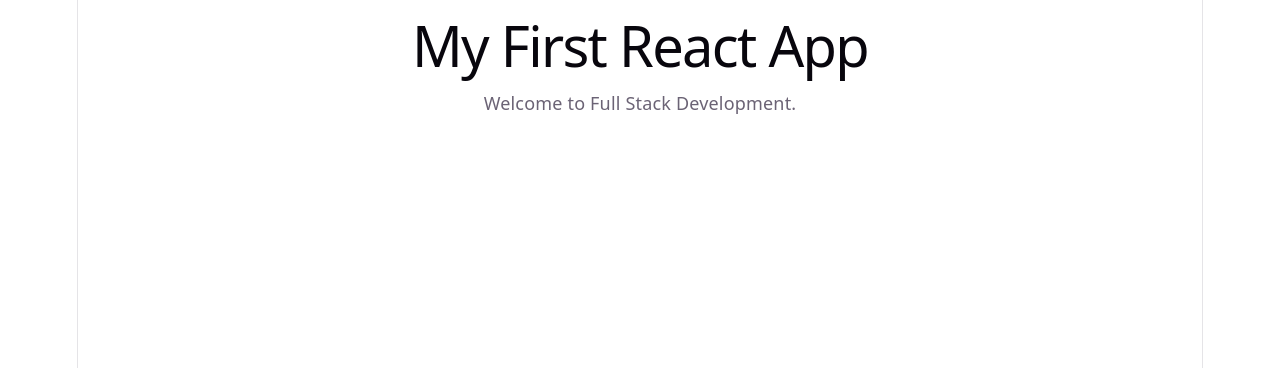
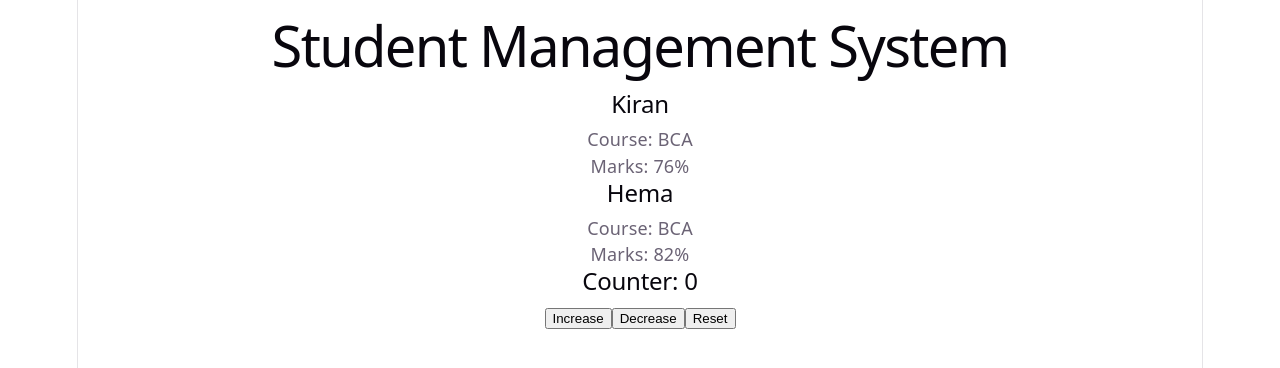
Before and after one commit to kiran989801/my-react-app, a React (Vite) app in the folder my-react-app/: page / in a window 1280 px wide. Shown: the top 368 px of the page. Built offline with nearby package versions, Linux system fonts and the light colour scheme.

Commit message:
Week 3 - state management using usestate

```diff
--- a/my-react-app/src/App.jsx
+++ b/my-react-app/src/App.jsx
@@ -1,11 +1,25 @@
-import Header from "./components/Header"
-import StudentCard from "./components/StudentCard"
+import Header from "./components/Header";
+import StudentCard from "./components/StudentCard";
+import Counter from "./components/Counter";
 
 function App() {
   return (
     <div>
-      <h1>My First React App</h1>
-      <p>Welcome to Full Stack Development.</p>
+      <Header />
+
+      <StudentCard
+        name="Kiran"
+        course="BCA"
+        marks="76%"
+      />
+
+      <StudentCard
+        name="Hema"
+        course="BCA"
+        marks="82%"
+      />
+
+      <Counter />
     </div>
   );
 }
--- /dev/null
+++ b/my-react-app/src/components/Counter.jsx
@@ -0,0 +1,25 @@
+import { useState } from "react";
+
+function Counter() {
+  const [count, setCount] = useState(0);
+
+  return (
+    <div>
+      <h2>Counter: {count}</h2>
+
+      <button onClick={() => setCount(count + 1)}>
+        Increase
+      </button>
+
+      <button onClick={() => setCount(count - 1)}>
+        Decrease
+      </button>
+
+      <button onClick={() => setCount(0)}>
+        Reset
+      </button>
+    </div>
+  );
+}
+
+export default Counter;
```
